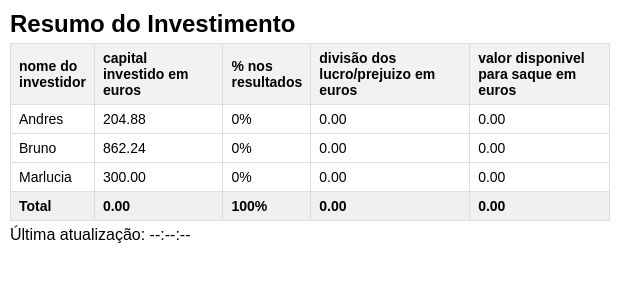
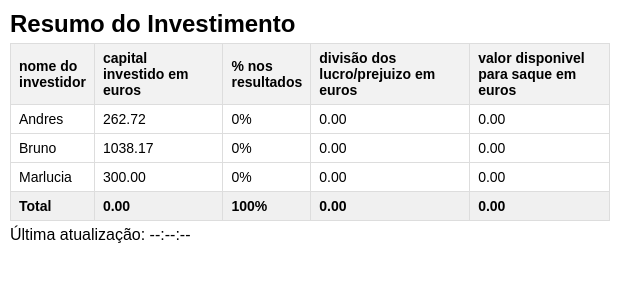
Before and after one commit to bcasavilca/investor-api, a website: page public/index.html in a window 1280 px wide. Shown: the full height of the page, 0-640 px from the left. Drawn offline with Linux system fonts and the light colour scheme; no server answers.

Commit message:
alteraçao de saldo

```diff
--- a/public/index.html
+++ b/public/index.html
@@ -83,14 +83,14 @@
   <tbody id="investidores">
   <tr data-nome="Andres">
     <td>Andres</td>
-    <td class="deposito">204.88</td>  <!-- Capital inicial atualizado -->
+    <td class="deposito">262.72</td>  <!-- Capital inicial atualizado -->
     <td class="percent">0%</td>
     <td class="lucro">0.00</td>
     <td class="capital">0.00</td>
   </tr>
   <tr data-nome="Bruno">
     <td>Bruno</td>
-    <td class="deposito">862.24</td> <!-- Capital inicial atualizado -->
+    <td class="deposito">1038.17</td> <!-- Capital inicial atualizado -->
     <td class="percent">0%</td>
     <td class="lucro">0.00</td>
     <td class="capital">0.00</td>
```
